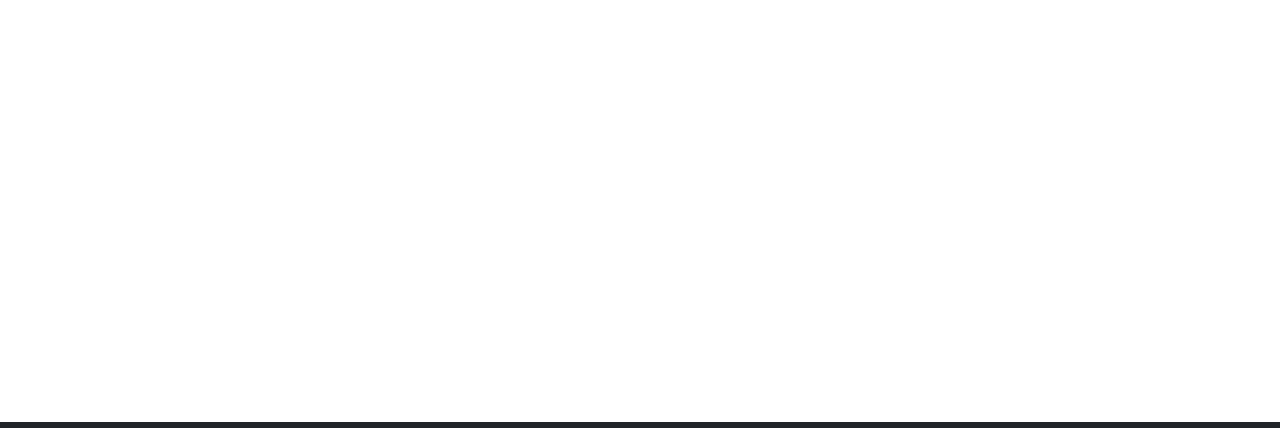
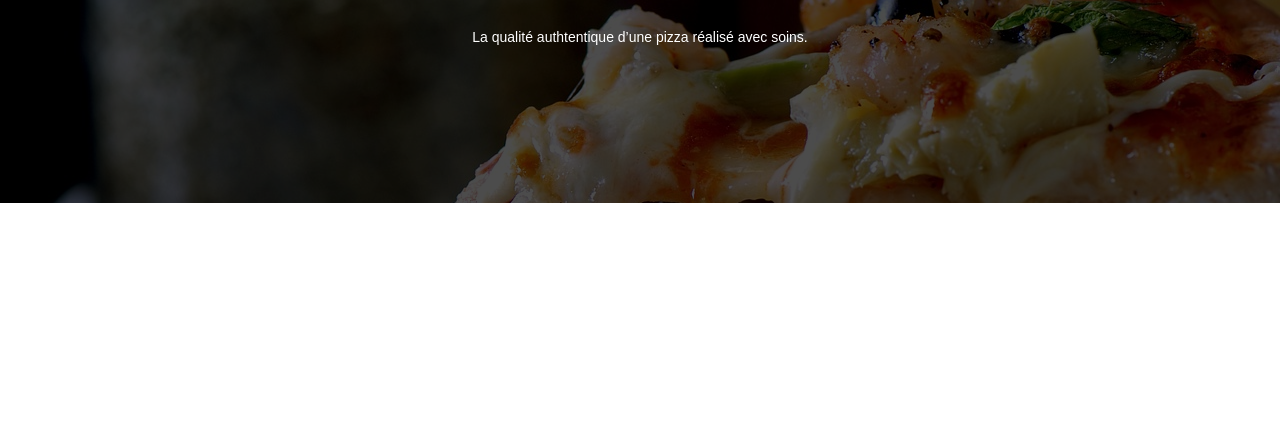
Before and after one commit to Kurtozorus/PizzaHomeFront, a website with bundled scripts: page index.html in a window 1280 px wide. Shown: the part 153-581 px from the top of the page. Built offline with nearby package versions, Linux system fonts and the light colour scheme; files whose address does not match are found by name.

```diff
--- a/pages/home.html
+++ b/pages/home.html
@@ -1,3 +1,5 @@
-<h1>Bienvenue sur le site de PizzaHome <i class="bi bi-airplane"></i></h1>
-
-<button class="btn btn-primary">Coucou</button>
+<div class="hero-scene">
+    <div class="hero-scene-content">
+        <p class="text-center text-white content-center">La qualité authtentique d’une pizza réalisé avec soins.</p>
+    </div>
+</div>
--- a/scss/main.scss
+++ b/scss/main.scss
@@ -14,3 +14,37 @@
     bottom: 0;
     width: 100%;
 }
+p{
+    font-family: $font-family-serif;
+    font-size: 10px;
+}
+
+.hero-scene{
+    position: relative;
+    &::before{
+        content: "";
+        position: absolute;
+        top: 0;
+        left: 0;
+        width: 100%;
+        height: 100%;
+        background-image: url("/Images/pizza-5179939_1280.jpg");
+        background-size: cover;
+        filter: brightness(0.3);
+    }
+    *{
+        //Positionner les éléments devant le before
+        position: relative;
+    }
+    .hero-scene-content{
+        height: 300px;
+        display: flex;
+        flex-direction: column;
+        justify-content: center;
+    }
+    .content-center {
+        margin-top: -15px;
+        font-family: sans-serif;
+        font-size: 14px;
+    }
+}
```
Also changed, not shown: Images/ice-cream-563808_1280.jpg (added), Images/pizza-1202775_1280.jpg (added), Images/pizza-366111_1280.jpg (added), Images/pizza-5179939_1280.jpg (added), Images/salad-1440111_1280.jpg (added), scss/main.css, 3 other files.
